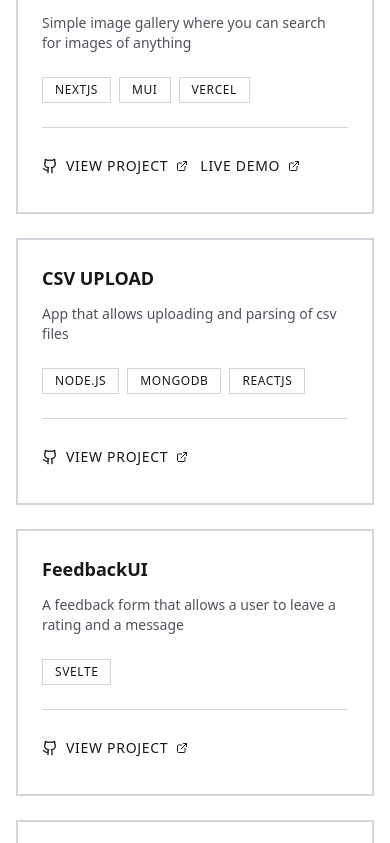
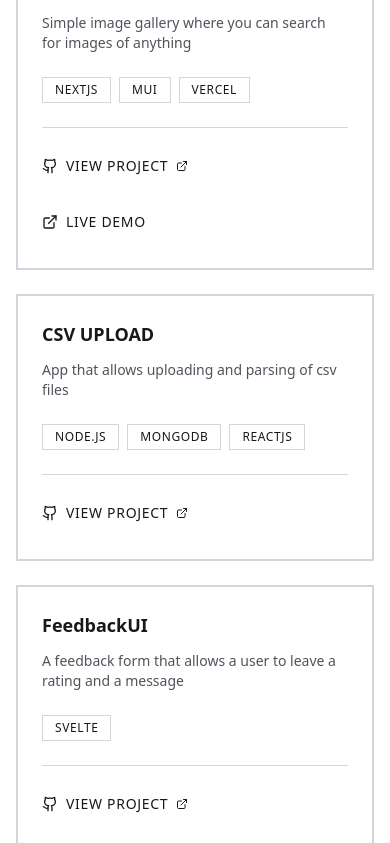
Before and after one commit to PurityGwaro/portfolio, a Next.js app: page / in a window 390 px wide. Shown: the part 1301-2144 px from the top of the page. Built offline with nearby package versions, Linux system fonts and the light colour scheme; no server answers.

Commit message:
update mobile view

```diff
--- a/app/projects/page.tsx
+++ b/app/projects/page.tsx
@@ -50,7 +50,7 @@ export default function ProjectsPage() {
               ))}
             </div>
 
-            <div className="flex flex-row items-center gap-3 pt-4 border-t border-gray-300">
+            <div className="flex flex-col items-start gap-3 pt-4 border-t border-gray-300">
               {project.githubUrl && (
                 <a
                   href={project.githubUrl}
@@ -70,8 +70,8 @@ export default function ProjectsPage() {
                   rel="noopener noreferrer"
                   className="flex items-center gap-2 text-sm font-medium uppercase tracking-wider text-zinc-900 hover:opacity-70 transition-opacity"
                 >
+                  <ExternalLink className="h-4 w-4" />
                   Live Demo
-                  <ExternalLink className="h-3 w-3" />
                 </a>
               )}
             </div>
--- a/components/Projects.tsx
+++ b/components/Projects.tsx
@@ -52,7 +52,7 @@ export default function Projects({ projects }: ProjectsProps) {
               ))}
             </div>
 
-            <div className="flex flex-row items-center gap-3 pt-4 border-t border-gray-300">
+            <div className="flex flex-col items-start gap-3 pt-4 border-t border-gray-300">
               {project.githubUrl && (
                 <a
                   href={project.githubUrl}
@@ -72,8 +72,8 @@ export default function Projects({ projects }: ProjectsProps) {
                   rel="noopener noreferrer"
                   className="flex items-center gap-2 text-sm font-medium uppercase tracking-wider text-zinc-900 hover:opacity-70 transition-opacity min-h-[44px]"
                 >
+                  <ExternalLink className="h-4 w-4" />
                   Live Demo
-                  <ExternalLink className="h-3 w-3" />
                 </a>
               )}
             </div>
```
